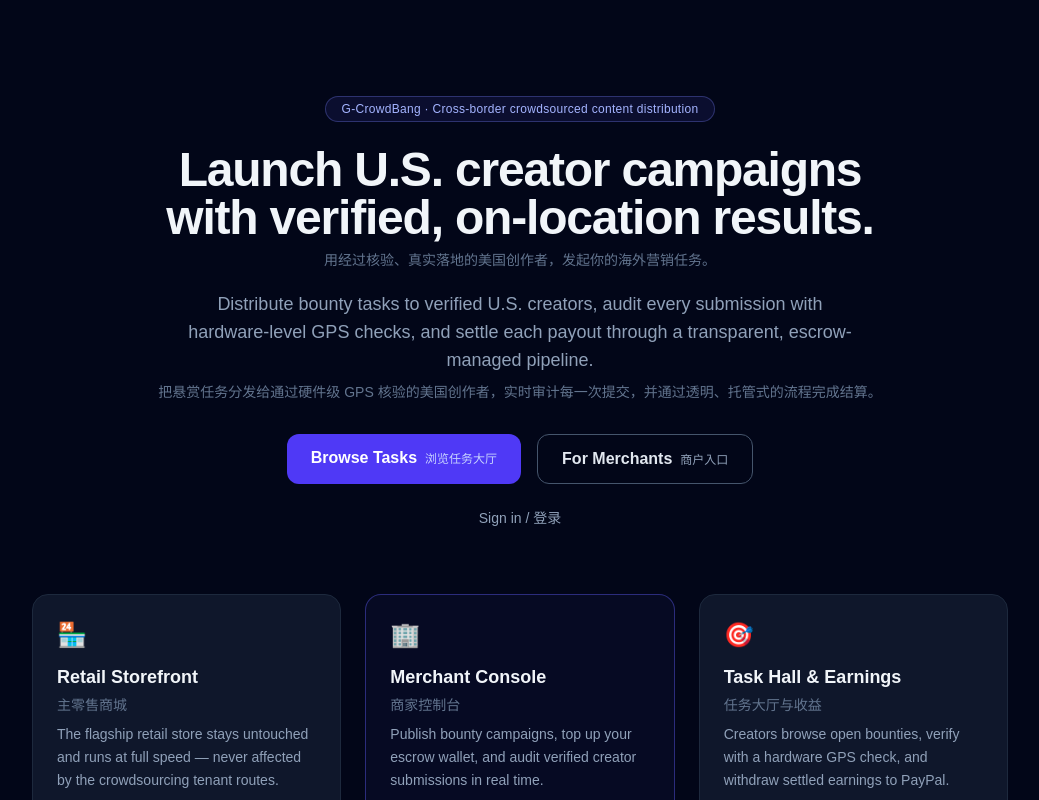
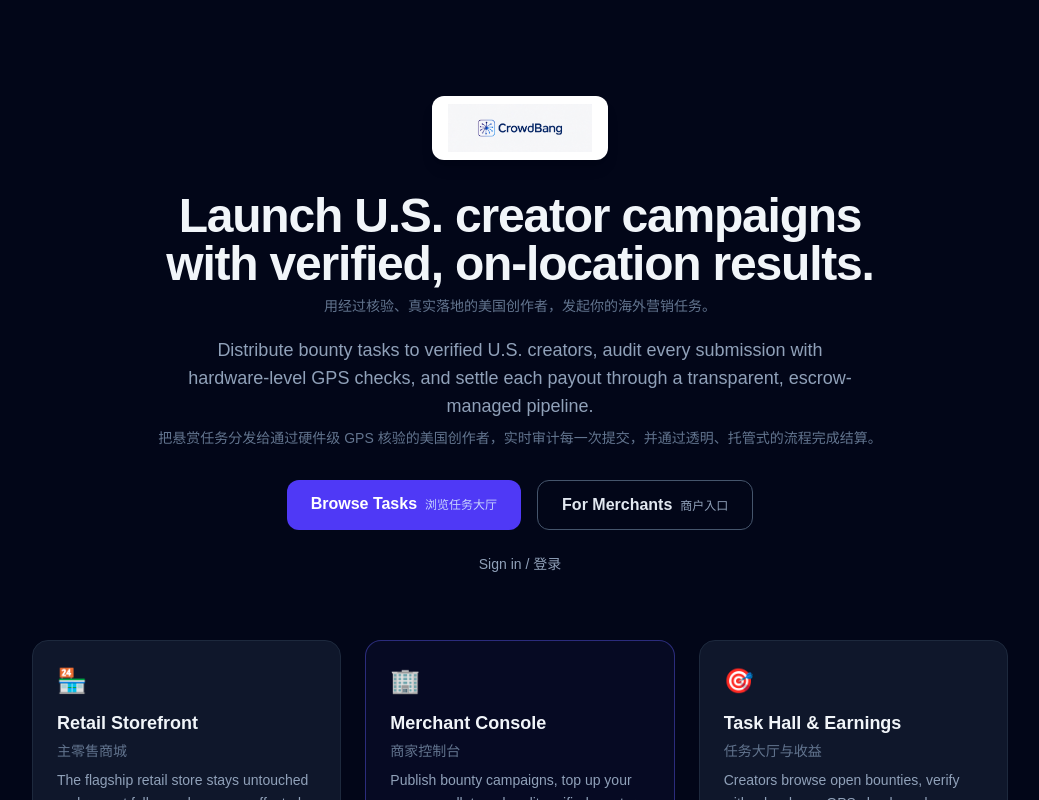
Before and after one commit to fv1388/G-CrowdBang, a Next.js app: page / in a window 1280 px wide. Shown: the top 800 px of the page, without its empty margins (120-1159 px from the left). Built offline with nearby package versions, Linux system fonts and the light colour scheme.

Commit message:
brand: add CrowdBang logo to root landing hero

```diff
--- a/src/app/page.tsx
+++ b/src/app/page.tsx
@@ -11,10 +11,12 @@ export default function Home() {
     <main className="min-h-screen bg-slate-950 text-slate-100">
       {/* Hero */}
       <section className="mx-auto max-w-5xl px-6 pt-24 pb-16 text-center">
-        <p className="mx-auto inline-block rounded-full border border-indigo-400/30 bg-indigo-500/10 px-4 py-1 text-xs font-medium tracking-wide text-indigo-300">
-          G-CrowdBang · Cross-border crowdsourced content distribution
-        </p>
-        <h1 className="mx-auto mt-6 max-w-3xl text-4xl font-bold tracking-tight sm:text-5xl">
+        <img
+          src="/crowdbang-logo.png"
+          alt="CrowdBang"
+          className="mx-auto mb-8 h-16 w-auto rounded-xl bg-white px-4 py-2 object-contain shadow-lg"
+        />
+        <h1 className="mx-auto max-w-3xl text-4xl font-bold tracking-tight sm:text-5xl">
           Launch U.S. creator campaigns with verified, on-location results.
         </h1>
         <p className="mt-2 text-sm text-slate-500">
```
Also changed, not shown: public/crowdbang-logo.png (added).
